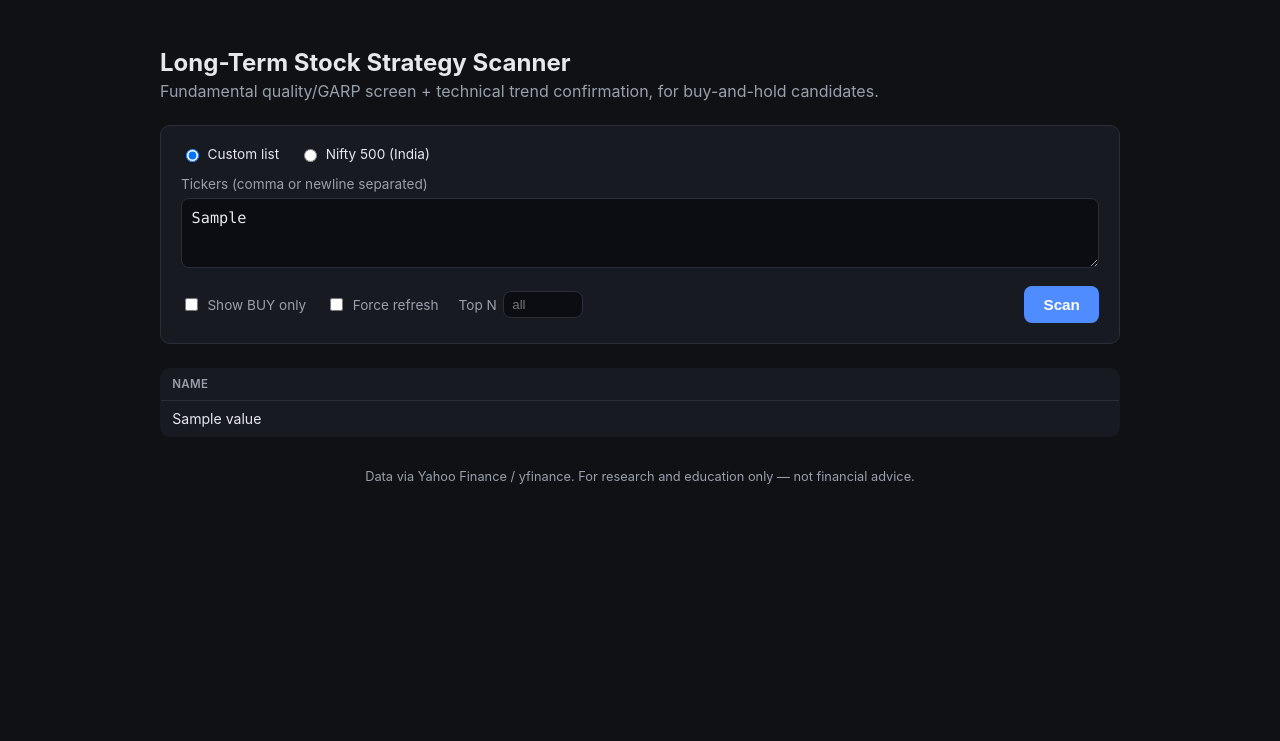
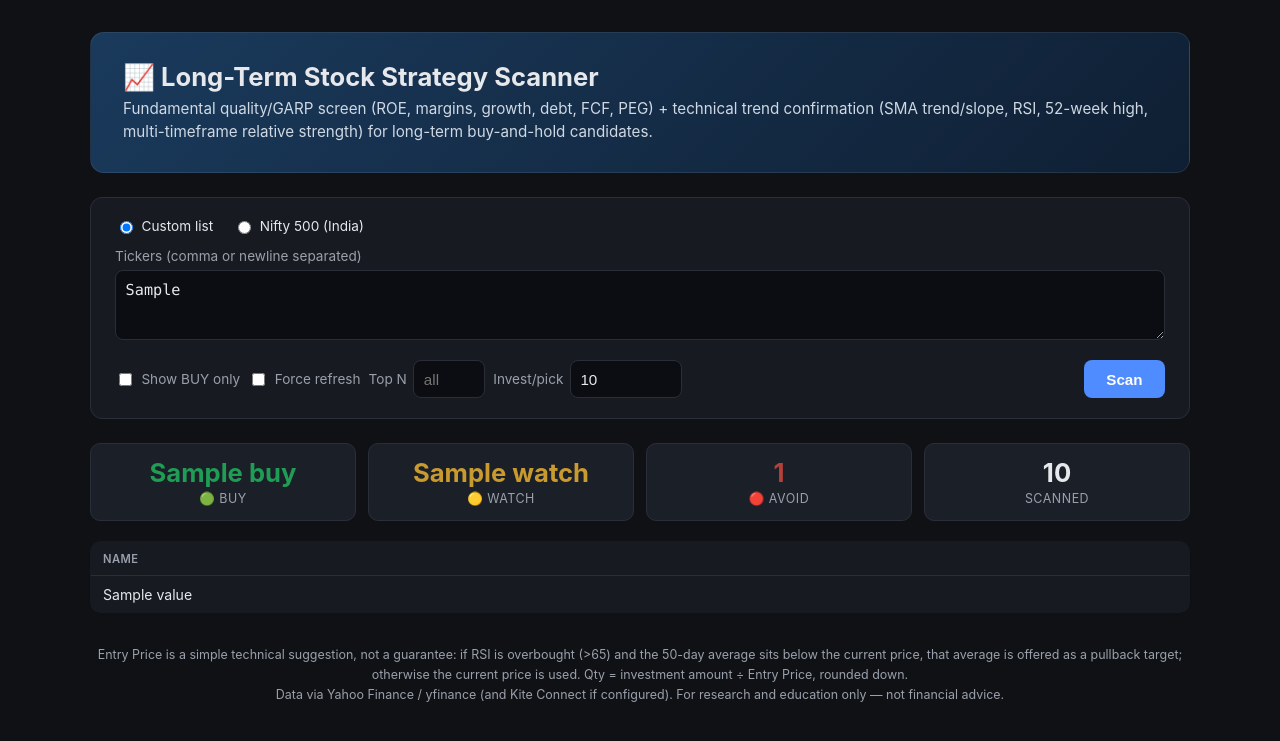
Before and after one commit to toby543/Long-term, a Flask app: template templates/index.html in a window 1280 px wide. Shown: the top 741 px of the page. Run offline with Flask 3, Linux system fonts and the light colour scheme; the template is opened without the code that fills it: most values are stand-ins (such as "Sample title", 1, 10 or a date in 2020).

Commit message:
Add Entry Price/Qty and redesign both dashboards (#11)
New columns:
- Entry Price: a simple technical entry suggestion. If RSI is
  overbought (>65) and the 50-day SMA sits below current price,
  the SMA is offered as a pullback target; otherwise the current
  price is used as-is. Pure function of data already computed, no
  new fetches.
- Qty: floor(investment amount / Entry Price), shown when the user
  enters an "amount to invest per pick" in either UI. Left out
  entirely when no amount is given.

UI redesign (both Streamlit and Flask):
- Gradient hero header, card-styled form/panels
- Summary stat row (BUY/WATCH/AVOID/Scanned counts) above results
- Verdict badges get emoji indicators (🟢🟡🔴⚪) so status reads at
  a glance even before color registers
- Sticky table header, row hover, scrollable results container
- Extended local logic test suite to 16/16 checks (added 3 for
  compute_entry_price)

Co-authored-by: Claude <noreply@anthropic.com>

```diff
--- a/app.py
+++ b/app.py
@@ -6,6 +6,8 @@ Run with:
     python app.py
 Then open http://localhost:5000
 """
+
+import math
 
 from flask import Flask, render_template, request
 
@@ -21,6 +23,8 @@ def index():
     buy_only = False
     force_refresh = False
     top_n = None
+    invest_amount = None
+    verdict_counts = None
     error = None
 
     source = "custom"
@@ -30,6 +34,7 @@ def index():
         buy_only = bool(request.form.get("buy_only"))
         force_refresh = bool(request.form.get("force_refresh"))
         top_n = request.form.get("top_n", type=int)
+        invest_amount = request.form.get("invest_amount", type=float)
 
         if source == "nifty500":
             try:
@@ -52,11 +57,17 @@ def index():
         elif not error:
             try:
                 df = scan(tickers, use_cache=not force_refresh)
+                verdict_counts = df["Verdict"].value_counts().to_dict()
                 if buy_only:
                     df = df[df["Verdict"] == "BUY"]
                 if top_n:
                     df = df.head(top_n)  # already sorted by Score descending
-                results = df.to_dict(orient="records")
+                if invest_amount and invest_amount > 0 and "EntryPrice" in df.columns:
+                    df = df.copy()
+                    df["Qty"] = df["EntryPrice"].apply(
+                        lambda p: math.floor(invest_amount / p) if p and p > 0 else None
+                    )
+                results = df.rename(columns={"EntryPrice": "Entry Price"}).to_dict(orient="records")
             except Exception as exc:  # surface scan failures to the user instead of a 500
                 error = f"Scan failed: {exc}"
 
@@ -67,6 +78,8 @@ def index():
         buy_only=buy_only,
         force_refresh=force_refresh,
         top_n=top_n,
+        invest_amount=invest_amount,
+        verdict_counts=verdict_counts,
         source=source,
         error=error,
     )
--- a/templates/index.html
+++ b/templates/index.html
@@ -8,6 +8,7 @@
     :root {
       --bg: #0f1115;
       --panel: #171a21;
+      --panel-2: #1b1f28;
       --border: #2a2e38;
       --text: #e6e8ec;
       --muted: #9aa0ab;
@@ -24,42 +25,56 @@
       color: var(--text);
       padding: 2rem 1rem;
     }
-    .wrap { max-width: 960px; margin: 0 auto; }
-    h1 { font-size: 1.5rem; margin-bottom: 0.25rem; }
-    p.subtitle { color: var(--muted); margin-top: 0; margin-bottom: 1.5rem; }
+    .wrap { max-width: 1100px; margin: 0 auto; }
+
+    .hero {
+      background: linear-gradient(135deg, #1a3a5c 0%, #0f1f33 100%);
+      border: 1px solid rgba(255,255,255,0.08);
+      border-radius: 14px;
+      padding: 1.75rem 2rem;
+      margin-bottom: 1.5rem;
+    }
+    .hero h1 { margin: 0 0 0.4rem 0; font-size: 1.6rem; }
+    .hero p { margin: 0; color: #cfd8e3; font-size: 0.95rem; line-height: 1.5; }
+
     form {
       background: var(--panel);
       border: 1px solid var(--border);
-      border-radius: 10px;
-      padding: 1.25rem;
+      border-radius: 12px;
+      padding: 1.25rem 1.5rem;
       margin-bottom: 1.5rem;
     }
     label { display: block; font-size: 0.85rem; color: var(--muted); margin-bottom: 0.35rem; }
-    textarea {
-      width: 100%;
-      min-height: 70px;
+    textarea, input[type="number"] {
       background: #0b0d12;
       color: var(--text);
       border: 1px solid var(--border);
       border-radius: 8px;
       padding: 0.6rem;
+      font-size: 0.95rem;
+    }
+    textarea {
+      width: 100%;
+      min-height: 70px;
       font-family: ui-monospace, SFMono-Regular, Menlo, monospace;
-      font-size: 0.95rem;
       resize: vertical;
     }
-    .row { display: flex; align-items: center; justify-content: space-between; margin-top: 0.9rem; flex-wrap: wrap; gap: 0.75rem; }
-    .checkbox-row { display: flex; align-items: center; gap: 0.5rem; color: var(--muted); font-size: 0.9rem; }
+    .row { display: flex; align-items: flex-end; justify-content: space-between; margin-top: 1rem; flex-wrap: wrap; gap: 0.9rem; }
+    .checkbox-row { display: flex; align-items: center; gap: 0.5rem; color: var(--muted); font-size: 0.9rem; flex-wrap: wrap; }
+    .field-inline { display: flex; align-items: center; gap: 0.4rem; }
+    .field-inline label { margin: 0; }
     button {
       background: var(--accent);
       color: white;
       border: none;
       border-radius: 8px;
-      padding: 0.6rem 1.2rem;
+      padding: 0.65rem 1.4rem;
       font-size: 0.95rem;
       font-weight: 600;
       cursor: pointer;
+      transition: opacity 0.15s;
     }
-    button:hover { opacity: 0.9; }
+    button:hover { opacity: 0.88; }
     .error {
       background: #3a1a1a;
       border: 1px solid var(--avoid);
@@ -68,6 +83,24 @@
       border-radius: 8px;
       margin-bottom: 1.5rem;
     }
+
+    .stats-row { display: grid; grid-template-columns: repeat(4, 1fr); gap: 0.75rem; margin-bottom: 1.25rem; }
+    @media (max-width: 560px) {
+      .stats-row { grid-template-columns: repeat(2, 1fr); }
+    }
+    .stat-card {
+      background: var(--panel-2);
+      border: 1px solid var(--border);
+      border-radius: 10px;
+      padding: 0.9rem 1rem;
+      text-align: center;
+    }
+    .stat-card .stat-value { font-size: 1.6rem; font-weight: 700; line-height: 1.1; }
+    .stat-card .stat-label { color: var(--muted); font-size: 0.78rem; text-transform: uppercase; letter-spacing: 0.04em; margin-top: 0.25rem; }
+    .stat-buy .stat-value { color: var(--buy); }
+    .stat-watch .stat-value { color: var(--watch); }
+    .stat-avoid .stat-value { color: var(--avoid); }
+
     table {
       width: 100%;
       border-collapse: collapse;
@@ -76,29 +109,38 @@
       border-radius: 10px;
       overflow: hidden;
     }
-    caption { text-align: left; color: var(--muted); margin-bottom: 0.5rem; font-size: 0.85rem; }
     th, td {
       text-align: left;
-      padding: 0.55rem 0.7rem;
+      padding: 0.6rem 0.75rem;
       border-bottom: 1px solid var(--border);
       font-size: 0.88rem;
       white-space: nowrap;
     }
-    th { color: var(--muted); font-weight: 600; text-transform: uppercase; font-size: 0.72rem; letter-spacing: 0.03em; }
+    th {
+      color: var(--muted); font-weight: 600; text-transform: uppercase;
+      font-size: 0.7rem; letter-spacing: 0.04em;
+      position: sticky; top: 0; background: var(--panel);
+    }
+    tbody tr:hover { background: rgba(255,255,255,0.03); }
     tr:last-child td { border-bottom: none; }
-    .verdict { font-weight: 700; padding: 0.15rem 0.5rem; border-radius: 6px; font-size: 0.78rem; }
+    .verdict { font-weight: 700; padding: 0.2rem 0.55rem; border-radius: 6px; font-size: 0.78rem; white-space: nowrap; }
     .verdict-BUY { background: rgba(31,157,85,0.15); color: var(--buy); }
     .verdict-WATCH { background: rgba(201,154,46,0.15); color: var(--watch); }
     .verdict-AVOID { background: rgba(179,64,58,0.15); color: var(--avoid); }
     .verdict-NODATA { background: rgba(154,160,171,0.15); color: var(--muted); }
-    .table-scroll { overflow-x: auto; }
-    footer { color: var(--muted); font-size: 0.8rem; margin-top: 2rem; text-align: center; }
+    .table-scroll { overflow-x: auto; max-height: 70vh; overflow-y: auto; border-radius: 10px; }
+    .hint { color: var(--muted); font-size: 0.85rem; margin: 0.6rem 0 0; }
+    footer { color: var(--muted); font-size: 0.78rem; margin-top: 2rem; text-align: center; line-height: 1.6; }
   </style>
 </head>
 <body>
   <div class="wrap">
-    <h1>Long-Term Stock Strategy Scanner</h1>
-    <p class="subtitle">Fundamental quality/GARP screen + technical trend confirmation, for buy-and-hold candidates.</p>
+    <div class="hero">
+      <h1>📈 Long-Term Stock Strategy Scanner</h1>
+      <p>Fundamental quality/GARP screen (ROE, margins, growth, debt, FCF, PEG) + technical trend
+      confirmation (SMA trend/slope, RSI, 52-week high, multi-timeframe relative strength) for
+      long-term buy-and-hold candidates.</p>
+    </div>
 
     <form method="post" id="scan-form">
       <div class="checkbox-row" style="margin-bottom: 0.9rem; gap: 1.25rem;">
@@ -119,24 +161,27 @@
 
       <div id="nifty-fields" style="display:none;">
         <label for="limit">Limit (blank = all 500; scanning all can take a few minutes)</label>
-        <input type="number" id="limit" name="limit" min="1" max="500" placeholder="e.g. 50"
-               style="width:100%; background:#0b0d12; color:var(--text); border:1px solid var(--border); border-radius:8px; padding:0.6rem;">
+        <input type="number" id="limit" name="limit" min="1" max="500" placeholder="e.g. 50" style="width:100%;">
       </div>
 
       <div class="row">
-        <div class="checkbox-row" style="gap: 1.25rem;">
-          <span style="display:flex; align-items:center; gap:0.4rem;">
+        <div class="checkbox-row">
+          <span class="field-inline">
             <input type="checkbox" id="buy_only" name="buy_only" {% if buy_only %}checked{% endif %}>
-            <label for="buy_only" style="margin:0;">Show BUY only</label>
+            <label for="buy_only">Show BUY only</label>
           </span>
-          <span style="display:flex; align-items:center; gap:0.4rem;">
+          <span class="field-inline">
             <input type="checkbox" id="force_refresh" name="force_refresh" {% if force_refresh %}checked{% endif %}>
-            <label for="force_refresh" style="margin:0;" title="Bypass the 15-minute result cache and re-fetch everything">Force refresh</label>
+            <label for="force_refresh" title="Bypass the 15-minute result cache and re-fetch everything">Force refresh</label>
           </span>
-          <span style="display:flex; align-items:center; gap:0.4rem;">
-            <label for="top_n" style="margin:0;">Top N</label>
-            <input type="number" id="top_n" name="top_n" min="1" placeholder="all" value="{{ top_n or '' }}"
-                   style="width:5rem; background:#0b0d12; color:var(--text); border:1px solid var(--border); border-radius:8px; padding:0.3rem 0.5rem;">
+          <span class="field-inline">
+            <label for="top_n">Top N</label>
+            <input type="number" id="top_n" name="top_n" min="1" placeholder="all" value="{{ top_n or '' }}" style="width:4.5rem;">
+          </span>
+          <span class="field-inline">
+            <label for="invest_amount" title="Same currency as the Price column">Invest/pick</label>
+            <input type="number" id="invest_amount" name="invest_amount" min="0" step="100" placeholder="optional"
+                   value="{{ invest_amount or '' }}" style="width:7rem;">
           </span>
         </div>
         <button type="submit">Scan</button>
@@ -154,6 +199,27 @@
 
     {% if error %}
       <div class="error">{{ error }}</div>
+    {% endif %}
+
+    {% if verdict_counts %}
+      <div class="stats-row">
+        <div class="stat-card stat-buy">
+          <div class="stat-value">{{ verdict_counts.get('BUY', 0) }}</div>
+          <div class="stat-label">🟢 Buy</div>
+        </div>
+        <div class="stat-card stat-watch">
+          <div class="stat-value">{{ verdict_counts.get('WATCH', 0) }}</div>
+          <div class="stat-label">🟡 Watch</div>
+        </div>
+        <div class="stat-card stat-avoid">
+          <div class="stat-value">{{ verdict_counts.get('AVOID', 0) }}</div>
+          <div class="stat-label">🔴 Avoid</div>
+        </div>
+        <div class="stat-card">
+          <div class="stat-value">{{ verdict_counts.values() | sum }}</div>
+          <div class="stat-label">Scanned</div>
+        </div>
+      </div>
     {% endif %}
 
     {% if results is not none %}
@@ -175,10 +241,14 @@
                   {% for key, value in row.items() %}
                     {% if key == "Verdict" %}
                       <td>
-                        {% if value in ["BUY", "WATCH", "AVOID"] %}
-                          <span class="verdict verdict-{{ value }}">{{ value }}</span>
+                        {% if value == "BUY" %}
+                          <span class="verdict verdict-BUY">🟢 {{ value }}</span>
+                        {% elif value == "WATCH" %}
+                          <span class="verdict verdict-WATCH">🟡 {{ value }}</span>
+                        {% elif value == "AVOID" %}
+                          <span class="verdict verdict-AVOID">🔴 {{ value }}</span>
                         {% elif value == "NO DATA" %}
-                          <span class="verdict verdict-NODATA">{{ value }}</span>
+                          <span class="verdict verdict-NODATA">⚪ {{ value }}</span>
                         {% else %}
                           {{ value }}
                         {% endif %}
@@ -192,10 +262,19 @@
             </tbody>
           </table>
         </div>
+        {% if not invest_amount %}
+          <p class="hint">💡 Set "Invest/pick" above to see a suggested share quantity per pick.</p>
+        {% endif %}
       {% endif %}
     {% endif %}
 
-    <footer>Data via Yahoo Finance / yfinance. For research and education only — not financial advice.</footer>
+    <footer>
+      Entry Price is a simple technical suggestion, not a guarantee: if RSI is overbought (&gt;65) and
+      the 50-day average sits below the current price, that average is offered as a pullback target;
+      otherwise the current price is used. Qty = investment amount ÷ Entry Price, rounded down.<br>
+      Data via Yahoo Finance / yfinance (and Kite Connect if configured). For research and education
+      only — not financial advice.
+    </footer>
   </div>
 </body>
 </html>
```
Also changed, not shown: scanner.py (+20 -1 lines), streamlit_app.py (+104 -15 lines), README.md.
